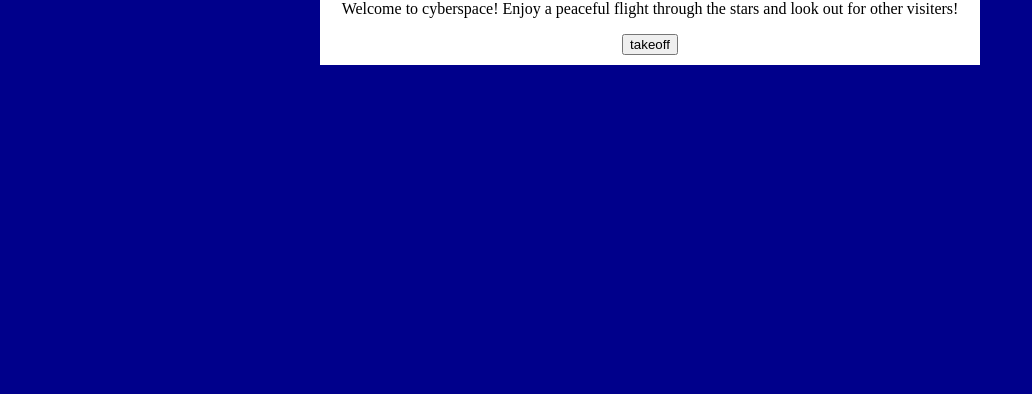
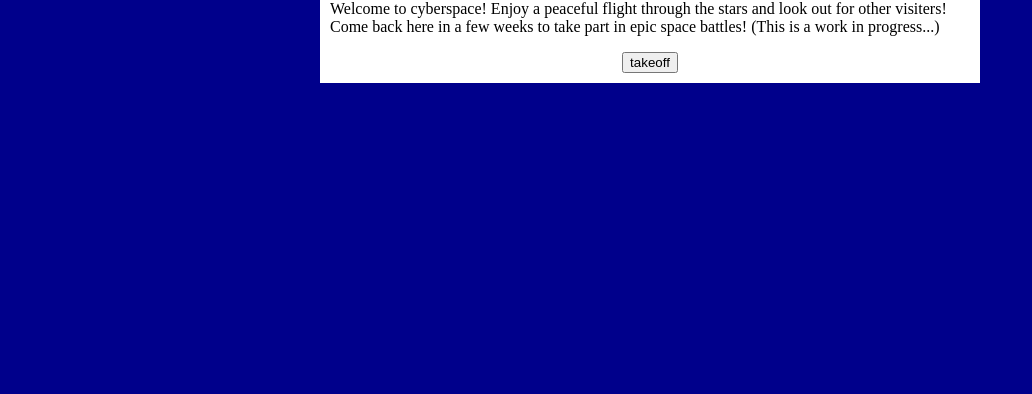
Before and after one commit to uacs337spring2019/final-project-ivan-w, a website: page public/space.html in a window 1280 px wide. Shown: the part 406-800 px from the top of the page, without its empty margins (0-1032 px from the left). Drawn offline with Linux system fonts and the light colour scheme.

Commit message:
Update space.html

```diff
--- a/public/space.html
+++ b/public/space.html
@@ -25,7 +25,7 @@
 	</div>
 	<div id="welcome">
 		<img src="logo2.png" alt="cyberspace logo" id="logo" />
-		<p>Welcome to cyberspace! Enjoy a peaceful flight through the stars and look out for other visiters!</p>
+		<p>Welcome to cyberspace! Enjoy a peaceful flight through the stars and look out for other visiters! Come back here in a few weeks to take part in epic space battles! (This is a work in progress...)</p>
 		<button id="takeoff">takeoff</button>
 	</div>
 </body>
```
